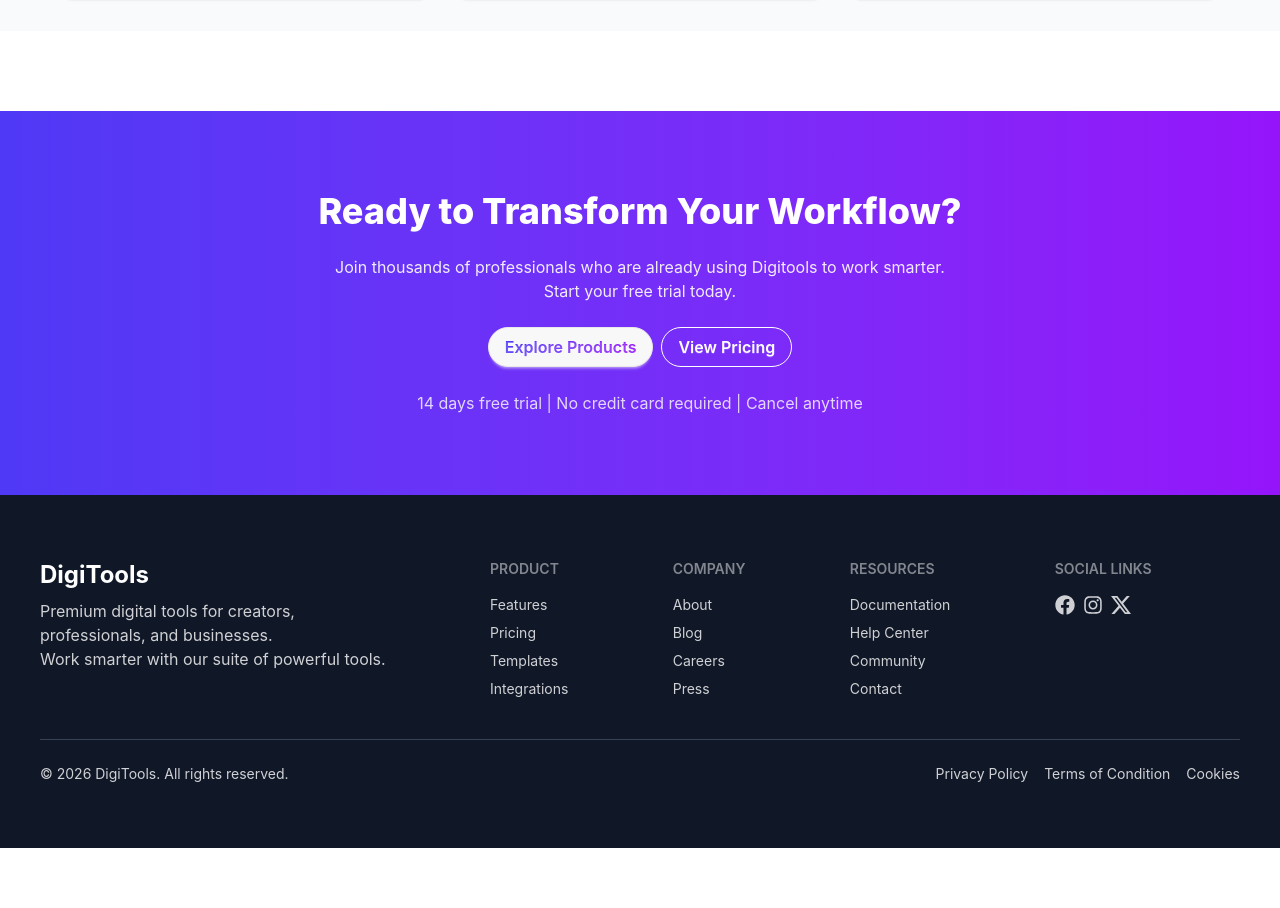
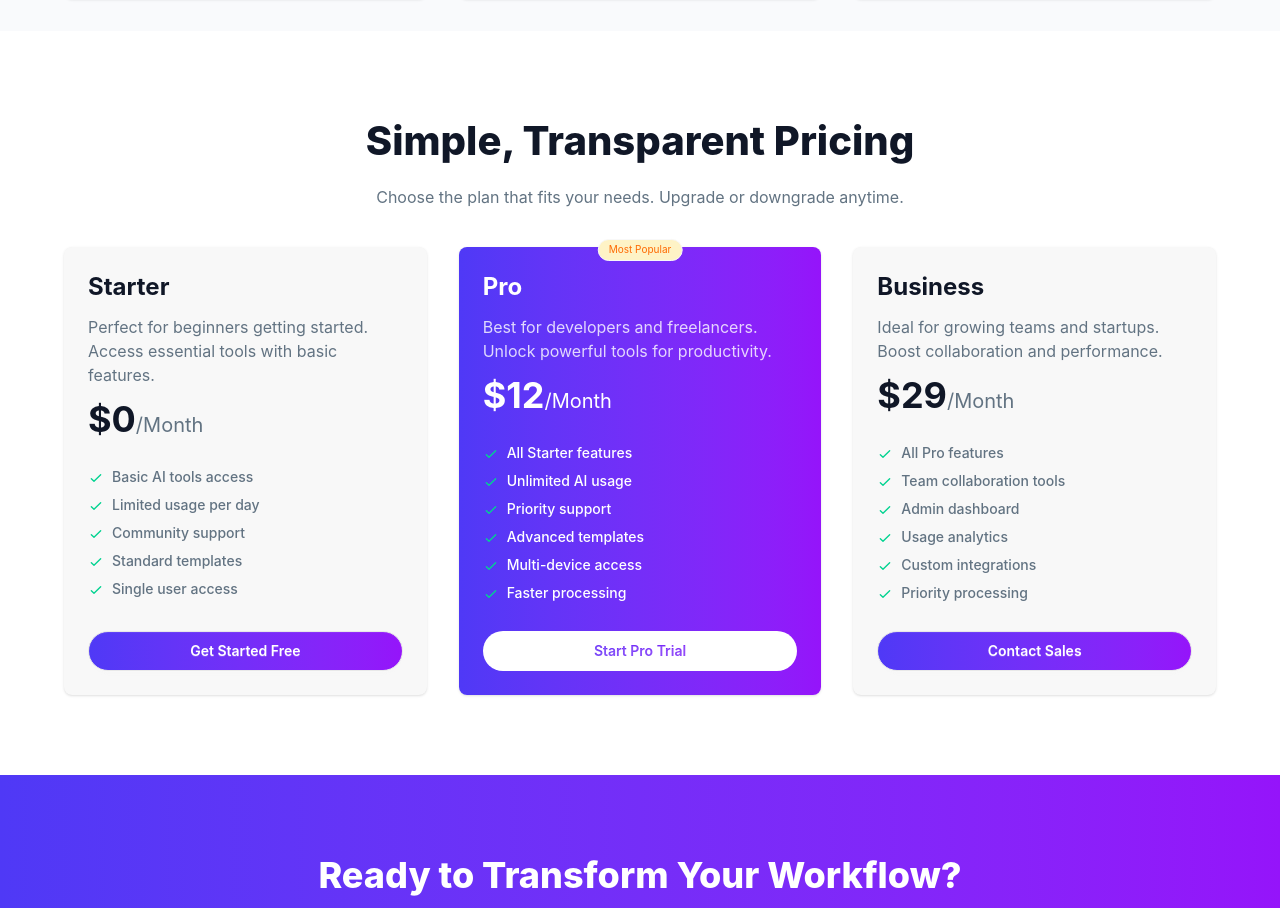
Before and after one commit to ApuKM/Digitools-A06, a React (Vite) app: page / in a window 1280 px wide. Shown: the part 2894-3802 px from the top of the page. Before the commit the page ends 3742 px from the top, so only its background shows below. Built offline with nearby package versions, Linux system fonts and the light colour scheme.

Commit message:
Designed pricing section

```diff
--- a/src/App.jsx
+++ b/src/App.jsx
@@ -7,6 +7,7 @@ import TransformWorkflow from "./components/TransformWorkflow";
 import Footer from "./components/Footer";
 import ToolsContainer from "./components/ai tools/ToolsContainer";
 import GetStarted from "./components/GetStarted";
+import Pricing from "./components/Pricing";
 
 const fetchAiData = async () => {
   const res = await fetch("/data.json");
@@ -31,6 +32,7 @@ const App = () => {
           <ToolsContainer dataPromise={dataPromise} />
         </Suspense>
         <GetStarted />
+        <Pricing />
         <TransformWorkflow />
       </section>
       <Footer />
--- /dev/null
+++ b/src/components/Pricing.jsx
@@ -0,0 +1,153 @@
+import React from "react";
+
+const pricingPlans = [
+  {
+    id: 1,
+    title: "Starter",
+    shortPara:
+      "Perfect for beginners getting started.\nAccess essential tools with basic features.",
+    price: 0,
+    status: "free",
+    features: [
+      "Basic AI tools access",
+      "Limited usage per day",
+      "Community support",
+      "Standard templates",
+      "Single user access",
+    ],
+  },
+  {
+    id: 2,
+    title: "Pro",
+    shortPara:
+      "Best for developers and freelancers.\nUnlock powerful tools for productivity.",
+    price: 12,
+    status: "popular",
+    features: [
+      "All Starter features",
+      "Unlimited AI usage",
+      "Priority support",
+      "Advanced templates",
+      "Multi-device access",
+      "Faster processing",
+    ],
+  },
+  {
+    id: 3,
+    title: "Business",
+    shortPara:
+      "Ideal for growing teams and startups.\nBoost collaboration and performance.",
+    price: 29,
+    status: "favourite",
+    features: [
+      "All Pro features",
+      "Team collaboration tools",
+      "Admin dashboard",
+      "Usage analytics",
+      "Custom integrations",
+      "Priority processing",
+    ],
+  },
+];
+
+const Pricing = () => {
+  return (
+    <div className="mt-14 md:mt-20">
+      <div className="w-[90%] max-w-7xl mx-auto ">
+        <div className="flex flex-col items-center gap-4">
+          <h2 className="text-[#101727] text-[40px] font-extrabold ">
+            Simple, Transparent Pricing
+          </h2>
+          <p className="text-[#627382] leading-5 ">
+            Choose the plan that fits your needs. Upgrade or downgrade anytime.
+          </p>
+        </div>
+        <div className="grid grid-cols-1 md:grid-cols-3 gap-8 pt-10">
+          {pricingPlans.map((pricingPlan) => (
+            <div
+              className={`card ${pricingPlan.status === "popular" ? "bg-linear-to-r from-[#4F39F6] to-[#9514FA] " : "bg-base-200"}  shadow-sm hover:shadow-lg transition-all`}
+              key={pricingPlan.id}
+            >
+              <div className="card-body">
+                {pricingPlan.status === "popular" && (
+                  <span className="badge badge-xs bg-[#FEF3C6] p-2.5 rounded-full text-orange-500 absolute -top-2 left-[50%] -translate-x-[50%] z-10">
+                    Most Popular
+                  </span>
+                )}
+                <div className="flex flex-col gap-3">
+                  <h2
+                    className={`text-2xl font-bold ${pricingPlan.status === "popular" ? "text-white" : "text-[#101727]"}`}
+                  >
+                    {pricingPlan.title}
+                  </h2>
+                  <h2
+                    className={`text-base ${pricingPlan.status === "popular" ? "text-white/80" : "text-[#627382]"}`}
+                  >
+                    {pricingPlan.shortPara}
+                  </h2>
+                  <span
+                    className={`text-xl ${pricingPlan.status === "popular" ? "text-white" : "text-[#627382]"}`}
+                  >
+                    <span
+                      className={`${pricingPlan.status === "popular" ? "text-white" : "text-[#101727]"} font-bold text-4xl`}
+                    >
+                      ${pricingPlan.price}
+                    </span>
+                    /Month
+                  </span>
+                </div>
+                <ul className="mt-5 flex flex-col gap-2 text-xs flex-1">
+                  {pricingPlan.features.map((feature, index) => (
+                    <li key={index}>
+                      <svg
+                        xmlns="http://www.w3.org/2000/svg"
+                        className="size-4 me-2 inline-block text-success"
+                        fill="none"
+                        viewBox="0 0 24 24"
+                        stroke="currentColor"
+                      >
+                        <path
+                          strokeLinecap="round"
+                          strokeLinejoin="round"
+                          strokeWidth="2"
+                          d="M5 13l4 4L19 7"
+                        />
+                      </svg>
+                      <span
+                        className={`font-medium text-sm ${pricingPlan.status === "popular" ? "text-white" : "text-[#627382]"} `}
+                      >
+                        {feature}
+                      </span>
+                    </li>
+                  ))}
+                </ul>
+                <div className="mt-5">
+                  {pricingPlan.status === "free" && (
+                    <button className="btn bg-linear-to-r from-[#4F39F6] to-[#9514FA] text-sm text-white rounded-full font-semibold w-full">
+                      Get Started Free
+                    </button>
+                  )}
+                  {pricingPlan.status === "popular" && (
+                    <div className="bg-white rounded-full ">
+                      <button className="btn text-sm bg-linear-to-r from-[#4F39F6] to-[#9514FA] bg-clip-text text-transparent border-none font-semibold w-full shadow-none">
+                        Start Pro Trial
+                      </button>
+                    </div>
+                  )}
+
+                  {pricingPlan.status === "favourite" && (
+                    <button className="btn bg-linear-to-r from-[#4F39F6] to-[#9514FA] text-sm text-white rounded-full font-semibold w-full">
+                      Contact Sales
+                    </button>
+                  )}
+                </div>
+              </div>
+            </div>
+          ))}
+        </div>
+      </div>
+    </div>
+  );
+};
+
+export default Pricing;
```
